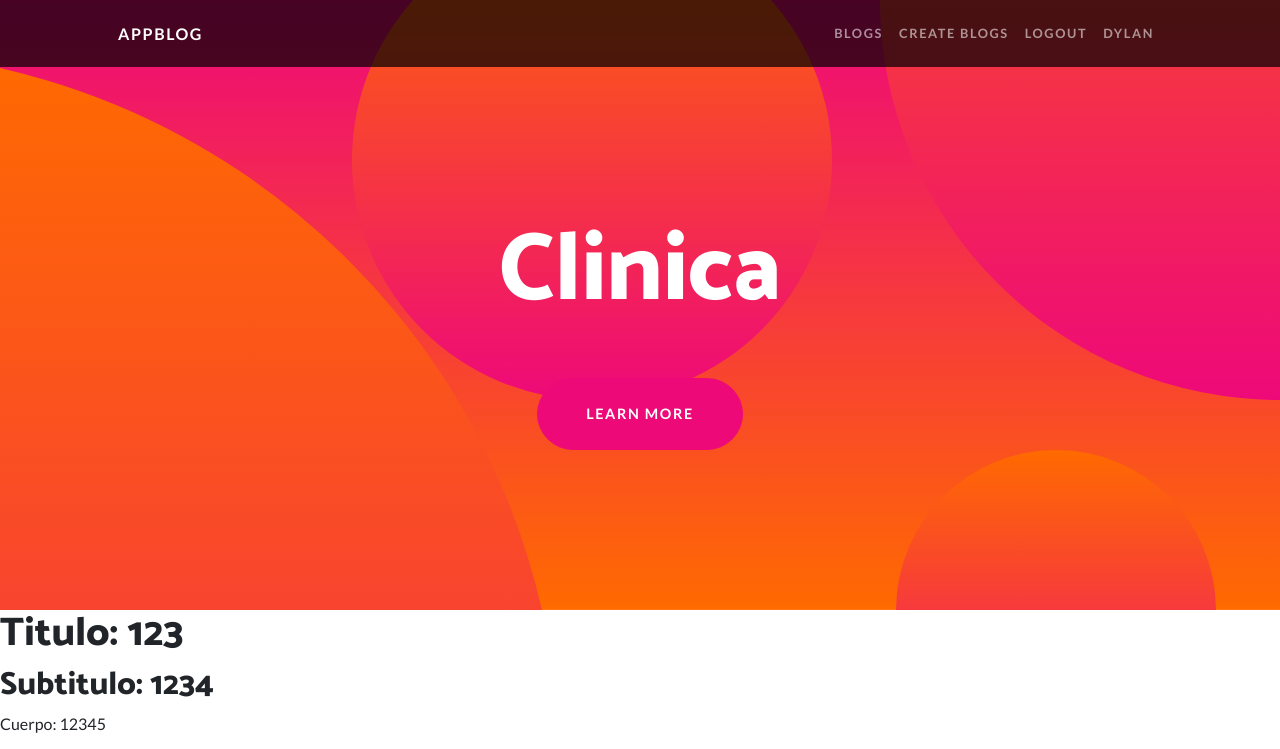
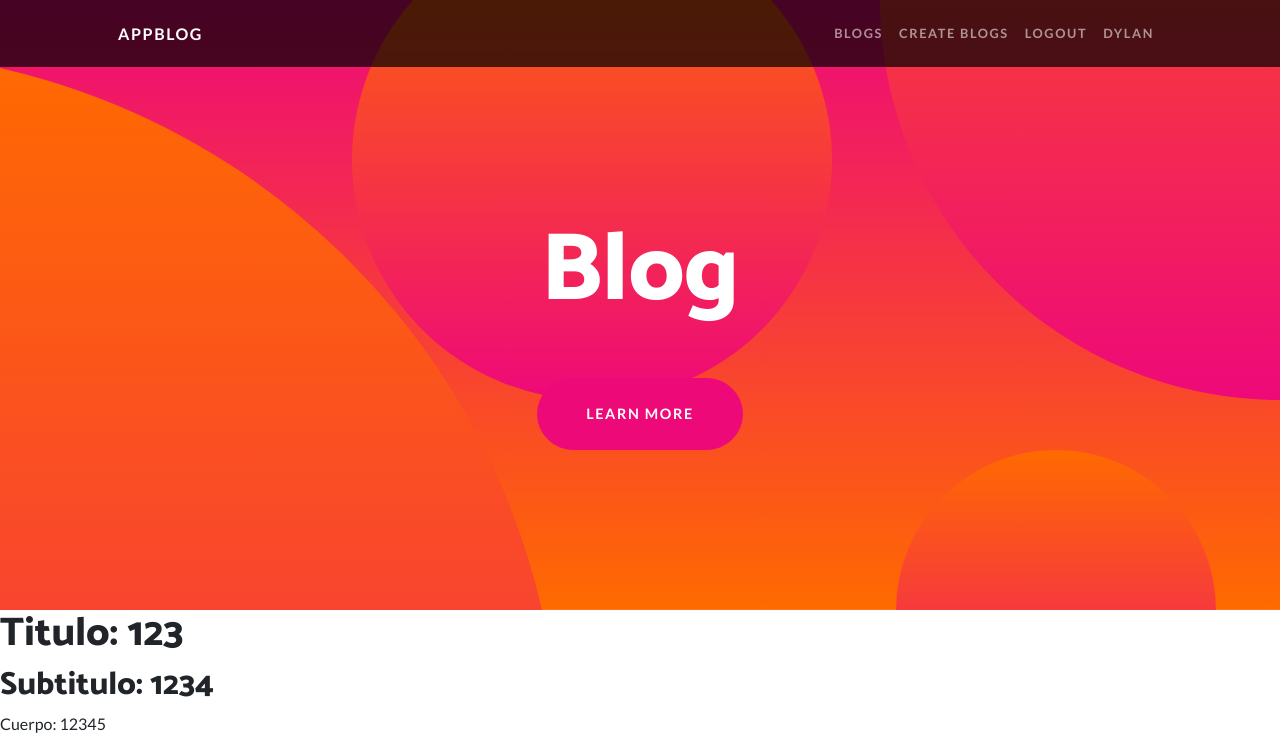
Before and after one commit to Dylan-Marsili/ultima-entrega, a Django app: page /detail/7 in a window 1280 px wide. Shown: the top 749 px of the page. Run offline with Django 4.2, Linux system fonts and the light colour scheme; a user stored in the database is signed in; data comes from the database, SQL or seed files in the repository; both versions use the stored data as it was after the commit; some libraries are stand-ins or nearby versions.

Commit message:
Image on blog

```diff
--- a/AppBlog/models.py
+++ b/AppBlog/models.py
@@ -7,10 +7,10 @@ class Blog(models.Model):
     body = models.CharField(max_length=1200)
     date = models.DateTimeField()
 
-    image = models.ImageField(upload_to='blog/', null=True, blank=True)
+    image = models.ImageField(upload_to='media/blog/', null=True, blank=True)
 
     def __str__(self):
-        return f"./"
+        return f"{self.title}"
 
 class Avatar(models.Model):
 
--- a/AppBlog/templates/AppBlog/base.html
+++ b/AppBlog/templates/AppBlog/base.html
@@ -9,14 +9,14 @@
         <meta name="description" content="" />
         <meta name="author" content="" />
         <title>Blog</title>
-        <link rel="icon" type="image/x-icon" href="{% static 'AppClinica/assets/favicon.ico' %}" />
+        <link rel="icon" type="image/x-icon" href="{% static 'AppBlog/assets/favicon.ico' %}" />
         <!-- Font Awesome icons (free version)-->
         <script src="https://use.fontawesome.com/releases/v6.3.0/js/all.js" crossorigin="anonymous"></script>
         <!-- Google fonts-->
         <link href="https://fonts.googleapis.com/css?family=Catamaran:100,200,300,400,500,600,700,800,900" rel="stylesheet" />
         <link href="https://fonts.googleapis.com/css?family=Lato:100,100i,300,300i,400,400i,700,700i,900,900i" rel="stylesheet" />
         <!-- Core theme CSS (includes Bootstrap)-->
-        <link href="{% static 'AppClinica/css/styles.css' %}" rel="stylesheet" />
+        <link href="{% static 'AppBlog/css/styles.css' %}" rel="stylesheet" />
     </head>
     <body id="page-top">
         <!-- Navigation-->
@@ -43,7 +43,7 @@
         <header class="masthead text-center text-white">
             <div class="masthead-content">
                 <div class="container px-5">
-                    <h1 class="masthead-heading mb-0">Clinica</h1>
+                    <h1 class="masthead-heading mb-0">Blog</h1>
                     <a class="btn btn-primary btn-xl rounded-pill mt-5" href="#scroll">Learn More</a>
                 </div>
             </div>
@@ -62,6 +62,6 @@
         <!-- Bootstrap core JS-->
         <script src="https://cdn.jsdelivr.net/npm/bootstrap@5.2.3/dist/js/bootstrap.bundle.min.js"></script>
         <!-- Core theme JS-->
-        <script src="{% static 'AppClinica/js/scripts.js' %}"></script>
+        <script src="{% static 'AppBlog/js/scripts.js' %}"></script>
     </body>
 </html>
--- a/AppBlog/templates/AppBlog/blog_detail.html
+++ b/AppBlog/templates/AppBlog/blog_detail.html
@@ -5,7 +5,7 @@
 <h1>Titulo: {{blog.title}}</h1>
 <h2>Subtitulo: {{blog.subtitle}}</h2>
 <p>Cuerpo: {{blog.body}}</p>
-Imagen: <img src={{blog}}>
+Imagen: <img src='/{{blog.image}}'>
 <p>Fecha: {{blog.date}}</p>
 
 <button type="button" class="btn btn-dark"><a href="{% url 'pages' %}">Regresar</a></button>
--- a/AppBlog/views.py
+++ b/AppBlog/views.py
@@ -21,7 +21,7 @@ class BlogsListView(LoginRequiredMixin, ListView):
 class BlogsUpdateView(LoginRequiredMixin, UpdateView):
     model = Blog
     success_url = "/"
-    fields = ['nombre', 'apellido', 'email']
+    fields = ["title", "subtitle", "body", "date","image"]
 
 class BlogsDeleteView(LoginRequiredMixin, DeleteView):
     model = Blog
--- a/ultimaentrega/urls.py
+++ b/ultimaentrega/urls.py
@@ -16,9 +16,12 @@ Including another URLconf
 """
 from django.contrib import admin
 from django.urls import path, include
-
+from django.conf.urls.static import static
+from django.conf import settings
 
 urlpatterns = [
     path("admin/", admin.site.urls),
     path("", include("AppBlog.urls")),
 ]
+
+urlpatterns += static(settings.MEDIA_URL, document_root=settings.MEDIA_ROOT)
```
Also changed, not shown: AppBlog/static/AppBlog/assets/favicon.ico (renamed from AppBlog/static/AppClinica/assets/favicon.ico), AppBlog/static/AppBlog/assets/img/01.jpg (renamed from AppBlog/static/AppClinica/assets/img/01.jpg), AppBlog/static/AppBlog/assets/img/02.jpg (renamed from AppBlog/static/AppClinica/assets/img/02.jpg), AppBlog/static/AppBlog/assets/img/03.jpg (renamed from AppBlog/static/AppClinica/assets/img/03.jpg), AppBlog/static/AppBlog/css/styles.css (renamed from AppBlog/static/AppClinica/css/styles.css), AppBlog/static/AppBlog/js/scripts.js (renamed from AppBlog/static/AppClinica/js/scripts.js), blog/DT_Arbitrage_odi1fXL.PNG (deleted), db.sqlite3, media/blog/DT_Arbitrage.PNG (renamed from blog/DT_Arbitrage.PNG).
